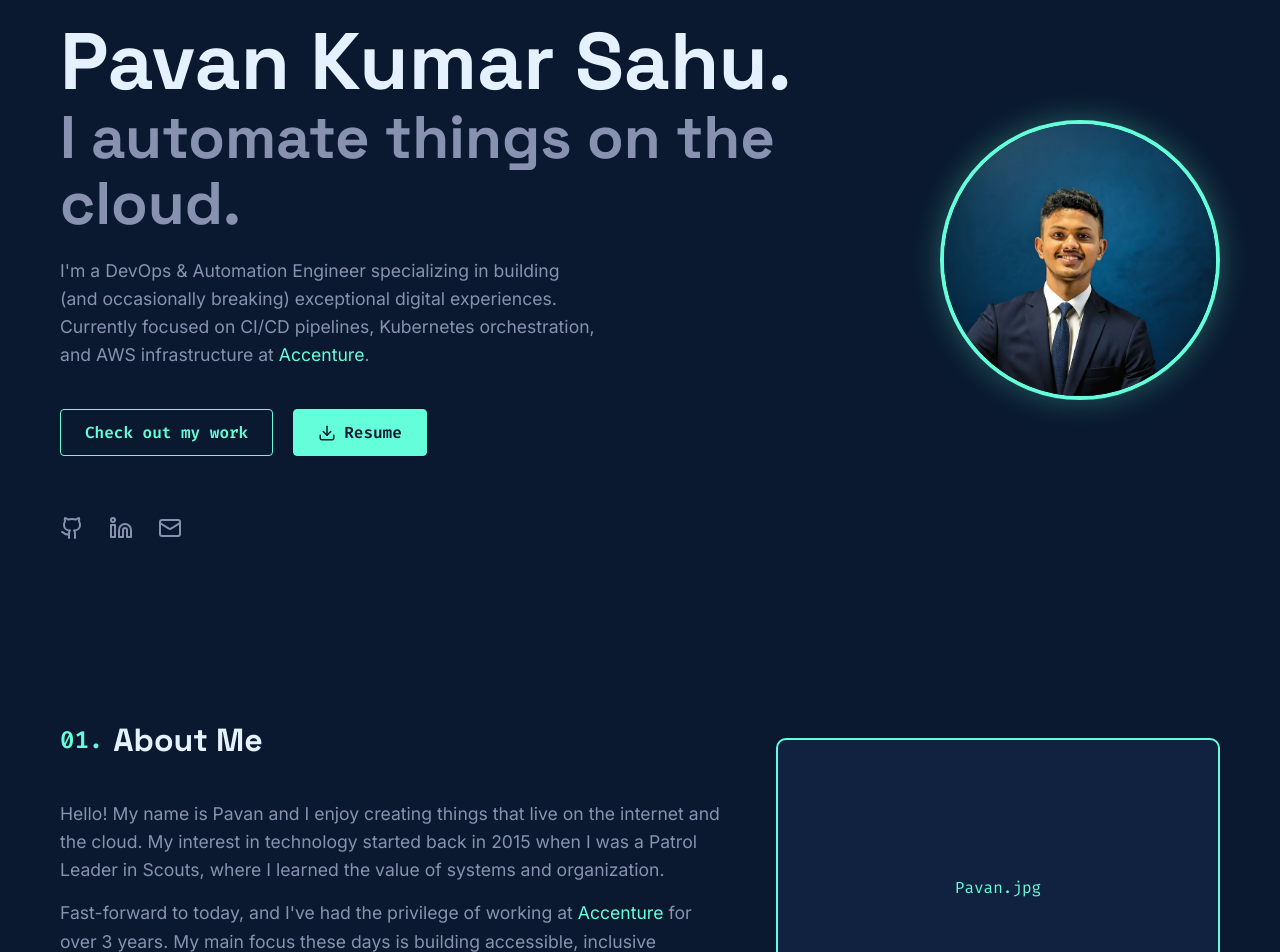
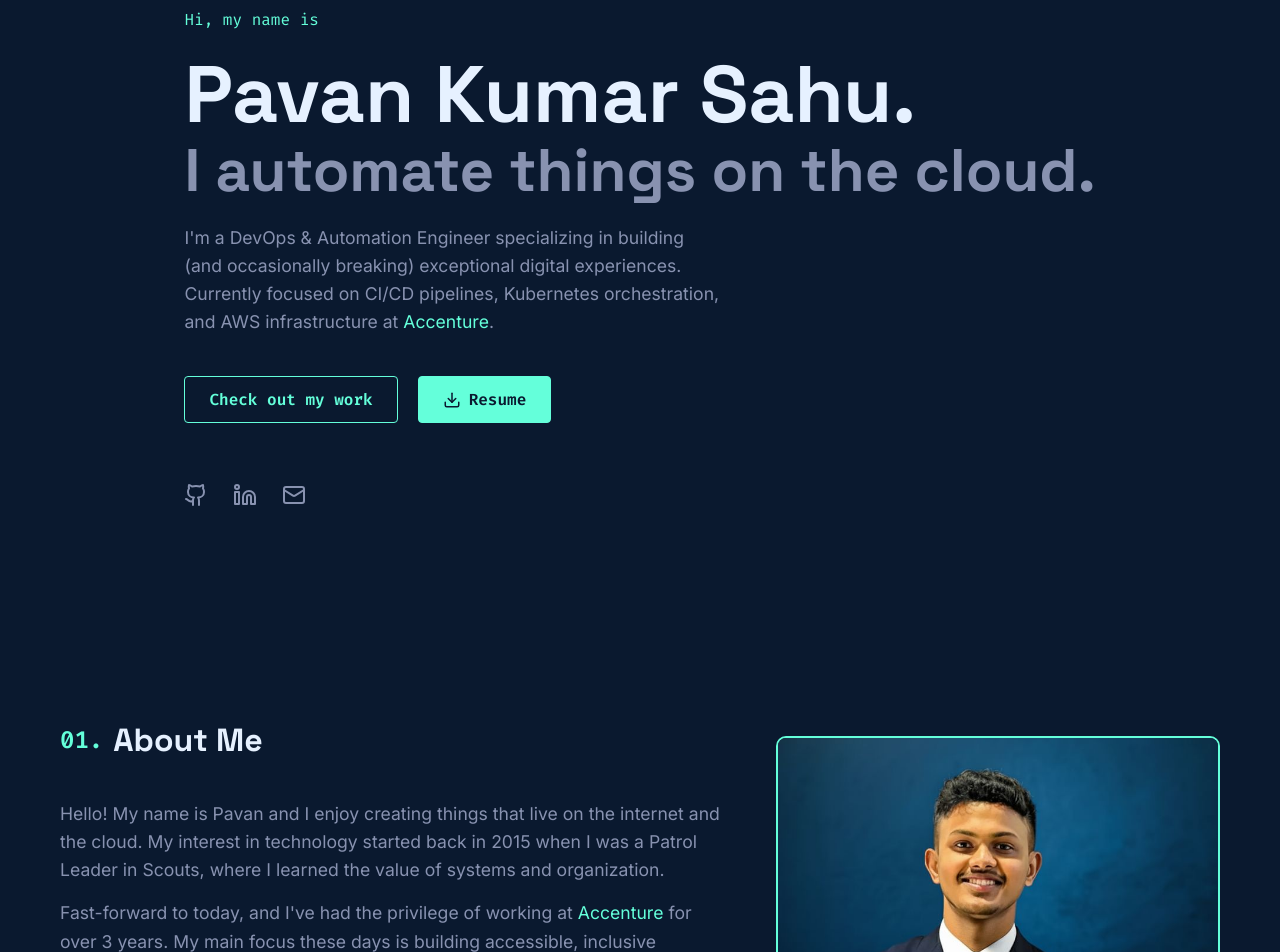
Before and after one commit to PavanKumarSahu2001/Resume, a React (Vite) app: page / in a window 1280 px wide. Shown: the part 180-1132 px from the top of the page. Built offline with nearby package versions, Linux system fonts and the light colour scheme.

Commit message:
Move profile picture to About section with correct base URL

```diff
--- a/src/components/About.jsx
+++ b/src/components/About.jsx
@@ -31,10 +31,11 @@ const About = () => {
 
           <div style={{ position: 'relative' }}>
             <div className="img-wrapper" style={{ position: 'relative', borderRadius: '4px', overflow: 'hidden' }}>
-               {/* Placeholder for Headshot - Replace src with actual image */}
-               <div style={{ width: '100%', height: '300px', background: 'var(--bg-secondary)', display: 'flex', alignItems: 'center', justifyContent: 'center', border: '2px solid var(--accent-cyan)', borderRadius: '10px' }}>
-                  <span className="mono" style={{color: 'var(--accent-cyan)'}}>Pavan.jpg</span>
-               </div>
+               <img
+                 src={import.meta.env.BASE_URL + 'profile.jpg'}
+                 alt="Pavan Kumar Sahu"
+                 style={{ width: '100%', height: '300px', objectFit: 'cover', border: '2px solid var(--accent-cyan)', borderRadius: '10px' }}
+               />
                <div style={{ position: 'absolute', top: '20px', left: '20px', width: '100%', height: '100%', border: '2px solid var(--accent-cyan)', borderRadius: '10px', zIndex: -1 }}></div>
             </div>
           </div>
--- a/src/components/Hero.jsx
+++ b/src/components/Hero.jsx
@@ -5,12 +5,11 @@ import { Github, Linkedin, Mail, Download } from 'lucide-react';
 const Hero = () => {
   return (
     <section id="hero" style={{ minHeight: '100vh', display: 'flex', alignItems: 'center', paddingTop: '80px' }}>
-      <div className="container" style={{ display: 'flex', justifyContent: 'space-between', alignItems: 'center', flexWrap: 'wrap', gap: '40px' }}>
+      <div className="container">
         <motion.div
           initial={{ opacity: 0, y: 20 }}
           animate={{ opacity: 1, y: 0 }}
           transition={{ duration: 0.5 }}
-          style={{ flex: '1 1 500px' }}
         >
           <p className="mono" style={{ color: 'var(--accent-cyan)', marginBottom: '20px' }}>Hi, my name is</p>
           <h1 style={{ fontSize: 'clamp(40px, 8vw, 80px)', fontWeight: 'bold', lineHeight: 1.1, color: 'var(--text-primary)' }}>
@@ -36,32 +35,6 @@ const Hero = () => {
             <a href="mailto:pavansahu.power@gmail.com" style={{ color: 'var(--text-secondary)' }}><Mail className="hover-icon" /></a>
           </div>
         </motion.div>
-
-        <motion.div
-          initial={{ opacity: 0, scale: 0.8 }}
-          animate={{ opacity: 1, scale: 1 }}
-          transition={{ duration: 0.5, delay: 0.2 }}
-          style={{ flex: '0 0 auto' }}
-        >
-          <div style={{
-            width: '280px',
-            height: '280px',
-            borderRadius: '50%',
-            border: '4px solid var(--accent-cyan)',
-            overflow: 'hidden',
-            boxShadow: '0 0 30px rgba(100, 255, 218, 0.3)'
-          }}>
-            <img
-              src="/profile.jpg"
-              alt="Pavan Kumar Sahu"
-              style={{
-                width: '100%',
-                height: '100%',
-                objectFit: 'cover'
-              }}
-            />
-          </div>
-        </motion.div>
       </div>
       <style>{`
         .hover-icon:hover { color: var(--accent-cyan); transform: translateY(-3px); transition: all 0.3s; }
```
